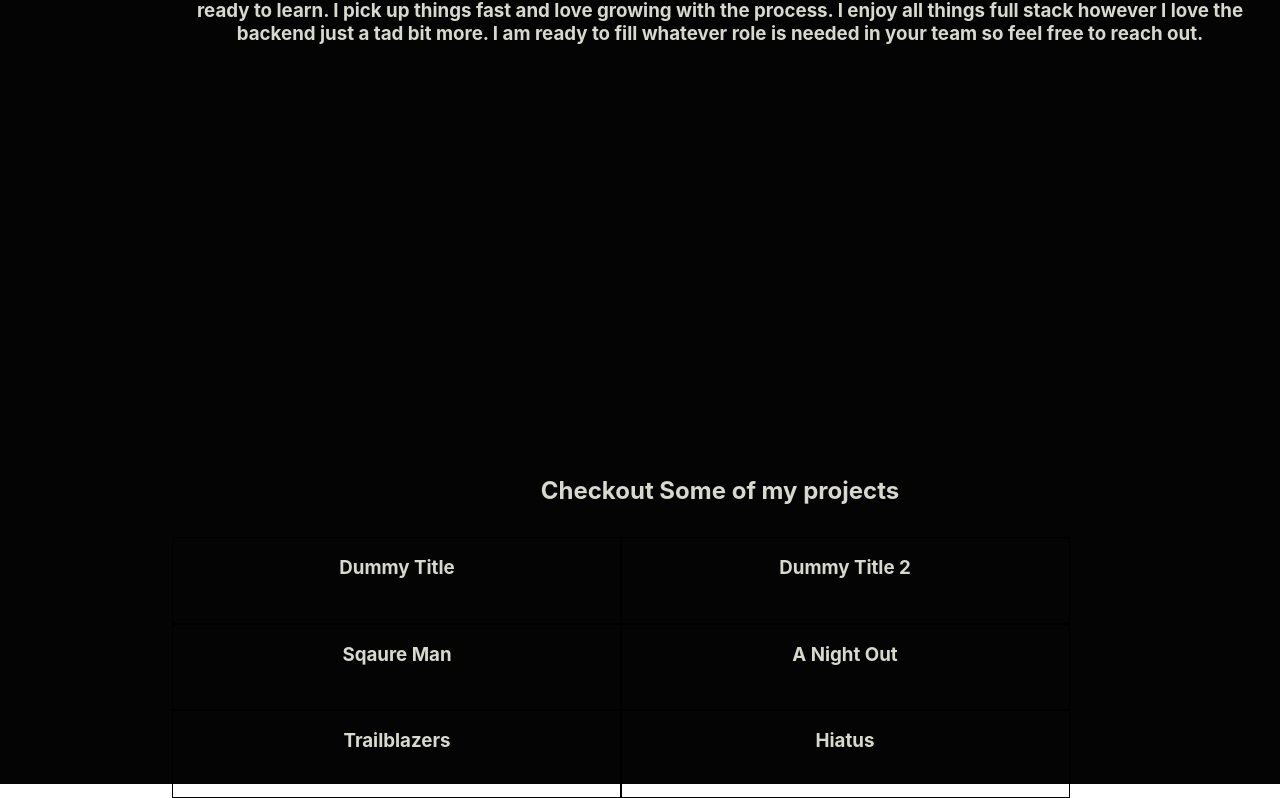
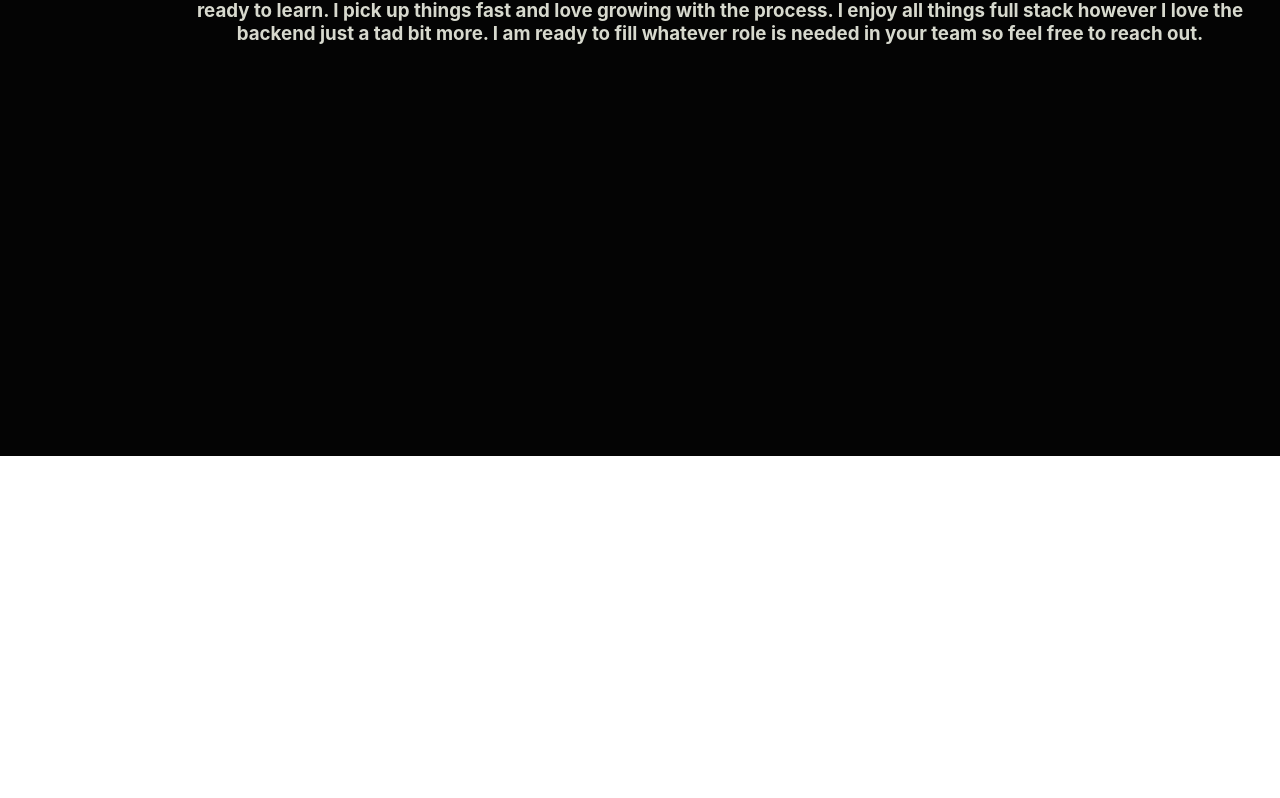
Before and after one commit to TelleDelly/Portfolio, a React (Create React App) app in the folder portfolio/: page / in a window 1280 px wide. Shown: the part 843-1641 px from the top of the page. After the commit the page ends 1299 px from the top, so only its background shows below. Built offline with nearby package versions, Linux system fonts and the light colour scheme.

Commit message:
worked on grid for project cards

```diff
--- a/portfolio/src/App.js
+++ b/portfolio/src/App.js
@@ -4,6 +4,7 @@ import Projects from './Pages/Projects/Projects';
 import Sidebar from './Components/Navigation/Sidebar';
 import Landing from './Pages/Landing/Landing';
 import AboutMe from './Pages/AboutMe/AboutMe';
+import Project from './Pages/Projects/Project';
 
 const ProjectData = [
   {
@@ -71,7 +72,8 @@ function App() {
     <div className='main-content'>
       <Landing/>
       <AboutMe/>
-      <Projects projects={ProjectData}/>
+      {/* <Projects projects={ProjectData}/> */}
+      <Project project={ProjectData[0]}/>
     </div>
 
     </div>
--- a/portfolio/src/Components/Navigation/Navigation.css
+++ b/portfolio/src/Components/Navigation/Navigation.css
@@ -14,6 +14,6 @@
     margin-bottom: 12px;
 }
 
-.side-div Nav:hover{
+.nav-item:hover{
     background-color: aqua;
 }
--- a/portfolio/src/Components/Navigation/Sidebar.jsx
+++ b/portfolio/src/Components/Navigation/Sidebar.jsx
@@ -13,19 +13,19 @@ import linkedin from '../../Assets/NavImages/linkedin.png'
 const Sidebar = () => {
   return (
     <Nav className="side-div" onMouseOver={(selected) => console.log(selected)}>
-      <Nav.Item>
+      <Nav.Item className="nav-item">
         <Nav.Link href='#landing'><img src={profile} alt='About Me'></img></Nav.Link>
       </Nav.Item>
-      <Nav.Item>
+      <Nav.Item className="nav-item">
         <Nav.Link href='#projects'><img src={projects} alt='Projects'></img></Nav.Link>
       </Nav.Item>
-      <Nav.Item>
+      <Nav.Item className="nav-item">
         <Nav.Link href='#contact-me'><img src={contact} alt='Contact Me'></img></Nav.Link>
       </Nav.Item>
-      <Nav.Item>
+      <Nav.Item className="nav-item">
         <Nav.Link target='_blank' href='https://www.linkedin.com/in/martin-wilson-tel/'><img src={linkedin} alt='Checkout my linkedin page'></img></Nav.Link>
       </Nav.Item>
-      <Nav.Item>
+      <Nav.Item className="nav-item">
         <Nav.Link target='_blank' href='https://github.com/TelleDelly'><img src={github} alt='Checkout my github'></img></Nav.Link>
       </Nav.Item>
     </Nav>
--- a/portfolio/src/Pages/Landing/Landing.jsx
+++ b/portfolio/src/Pages/Landing/Landing.jsx
@@ -5,6 +5,7 @@ const Landing = () => {
   return (
     <div className='landing-page-main'>
         <div className='landing-text'>
+          {/* Have an array of job titles and rotate them */}
             <h1>Hi<br/>I'm Martin, <br/>a Full Stack Software Engineer</h1>
         </div>
         <div className='landing-addition'>
--- /dev/null
+++ b/portfolio/src/Pages/Projects/Project.jsx
@@ -0,0 +1,13 @@
+import React from 'react'
+
+
+//Rounded corners and box shadow on project cards
+const Project = () => {
+  return (
+    <div className='project-container'>
+
+    </div>
+  )
+}
+
+export default Project
--- a/portfolio/src/Pages/Projects/Projects.css
+++ b/portfolio/src/Pages/Projects/Projects.css
@@ -5,16 +5,19 @@
 
 .projects-container{
     width: 100%;
-    height: 100%;
-    display: inline-grid;
-    grid-template-columns: repeat(2, 40%);
+    display: grid;
+    grid-template-columns: repeat(2, 1fr);
     grid-template-rows: auto;
 }
 
 .project{
-    display: inline-block;
+    display: grid;
     width: 100%;
     height: 100%;
-    border: 1px solid black;
+    grid-template-columns: 1fr 1fr;
+    grid-template-rows: 2fr 2fr 1fr;
+    row-gap: 8px;
+    column-gap: 12px;
+    border: 1px solid white;
     margin: 12px;
 }
```
